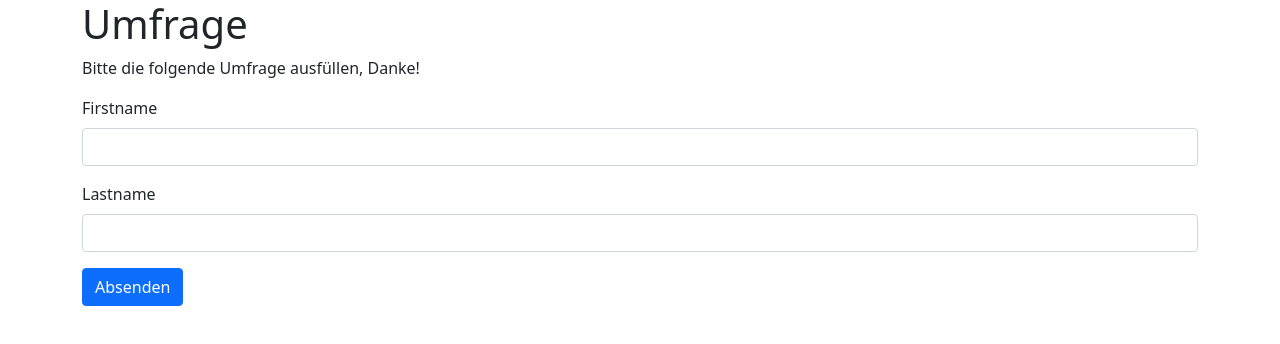
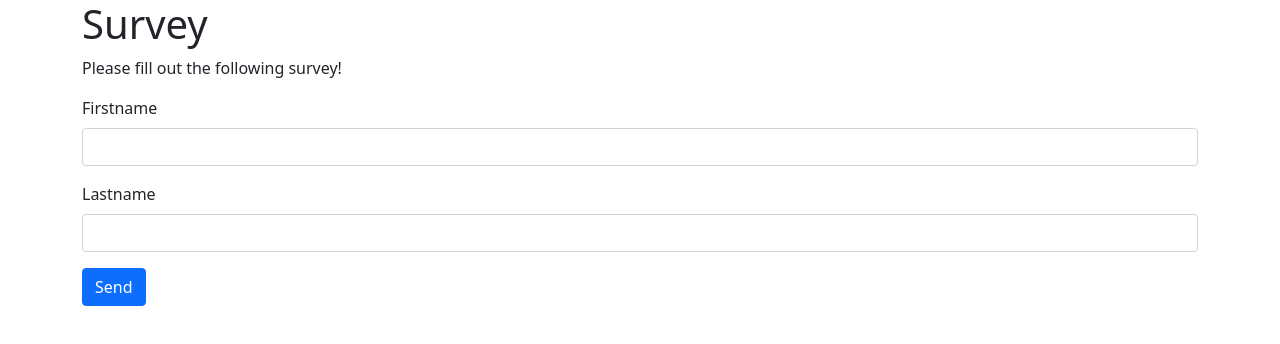
Before and after one commit to neuwelt/devOps-azure, a plain HTML site: page index.html in a window 1280 px wide. Drawn offline with nearby package versions, Linux system fonts and the light colour scheme.

Commit message:
refactor

```diff
--- a/index.html
+++ b/index.html
@@ -5,9 +5,9 @@
     <body>
 
         <div class="container-sm">
-            <h1>Umfrage</h1>
+            <h1>Survey</h1>
 
-            <p>Bitte die folgende Umfrage ausfüllen, Danke!</p>
+            <p>Please fill out the following survey!</p>
 
             <form id="surveyForm" onsubmit="return onSubmit()">
                 <div class="mb-3">
@@ -20,7 +20,7 @@
                     <input type="text" class="form-control" id="lastname">
                 </div>
 
-                <button type="submit" class="btn btn-primary">Absenden</button>
+                <button type="submit" class="btn btn-primary">Send</button>
             </form>
         </div>
 
@@ -35,7 +35,7 @@
 
                 console.log(surveyData);
 
-                fetch('https://func-gastvortrag-serverless-team0.azurewebsites.net/api/registration', {
+                fetch('https://func-hs-serverless-team-00.azurewebsites.net/api/survey', {
                     method: 'POST',
                     body: JSON.stringify(surveyData)
                 })
```
Also changed, not shown: api/survey/function.json (renamed from api/registration/function.json), api/survey/index.js (renamed from api/registration/index.js).
